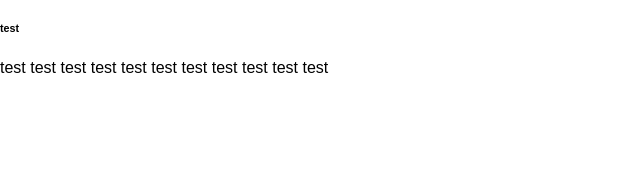
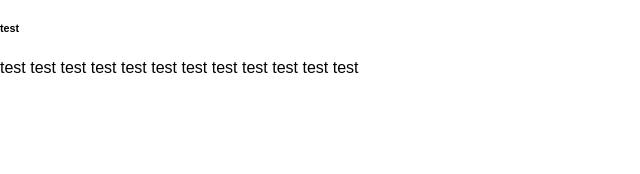
Before and after one commit to yromanchak/js-calculator-ui, a website built with webpack: page src/index.html in a window 1280 px wide. Shown: the part 229-403 px from the top of the page, 0-640 px from the left. Built offline with nearby package versions, Linux system fonts and the light colour scheme.

Commit message:
h19 added

```diff
--- a/src/index.html
+++ b/src/index.html
@@ -27,6 +27,7 @@
     <h16>test</h16>
     <h17>test</h17>
     <h18>test</h18>
+    <h19>test</h19>
     <div class="calculator">
       <div class="calculator__head">
         <div data-previous-operand class="previous-operand"></div>
```
